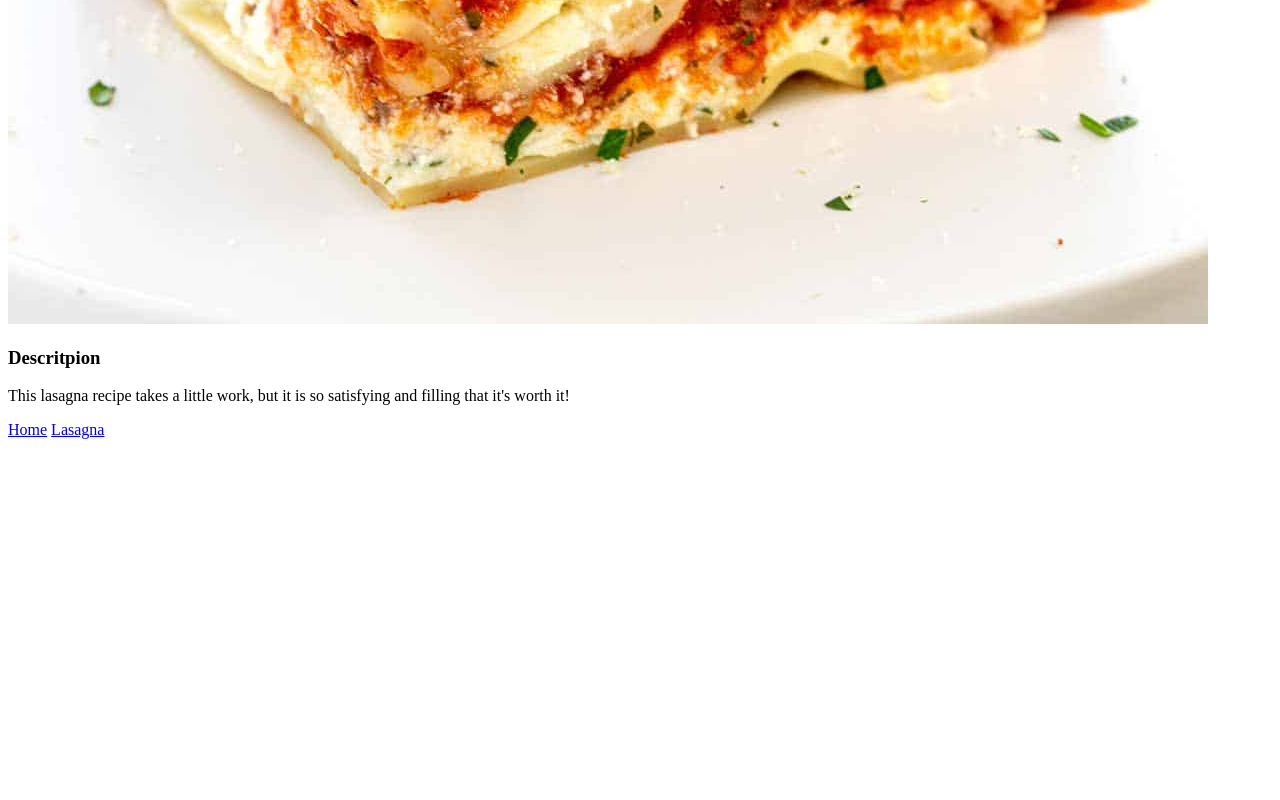
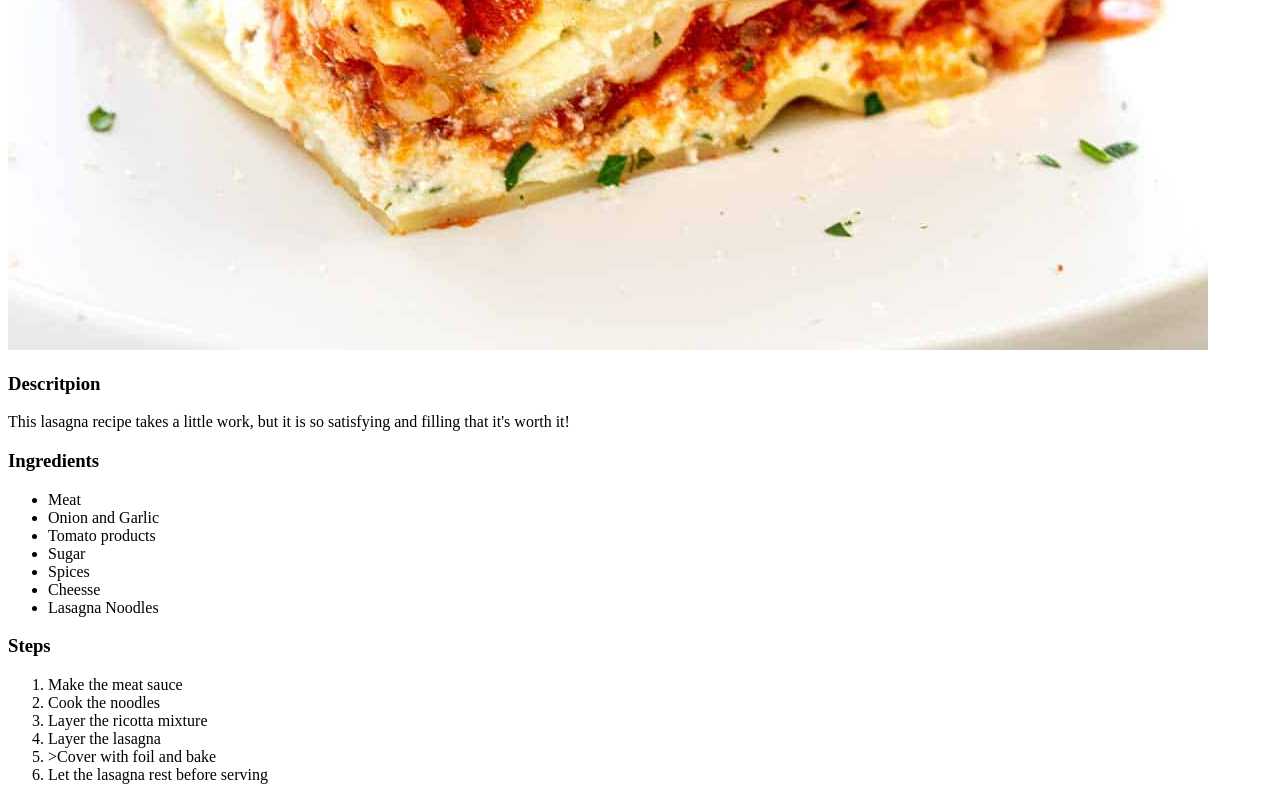
Before and after one commit to xbehemoth123/odin-recipess, a plain HTML site: page index.html in a window 1280 px wide. Shown: the part 956-1756 px from the top of the page. Before the commit the page ends 1403 px from the top, so only its background shows below. Drawn offline with Linux system fonts and the light colour scheme.

Commit message:
added one recipe

```diff
--- a/index.html
+++ b/index.html
@@ -4,15 +4,38 @@
     <meta charset="UTF-8">
     <meta name="viewport" content="width=device-width, initial-scale=1.0">
     <title>Document</title>
+    <a href="index.html">Home</a>
+    <a href="recipes/lasagna.html">Lasagna</a>
 </head>
 <body>
     <h1>Odin Recipes</h1>
     <img src="images/lasagna.jpg" alt="lasagna">
     <h3>Descritpion</h3>
-    <p>This lasagna recipe takes a little work,
-    but it is so satisfying and filling that it's worth it!
+    <p>
+        This lasagna recipe takes a little work,
+        but it is so satisfying and filling that it's worth it!
     </p>
-    <a href="index.html">Home</a>
-    <a href="recipes/lasagna.html">Lasagna</a>
+    <h3>Ingredients</h3>
+    <ul>
+        <li>Meat</li>
+        <li>Onion and Garlic</li>
+        <li>Tomato products</li>
+        <li>Sugar</li>
+        <li>Spices</li>
+        <li>Cheesse</li>
+        <li>Lasagna Noodles</li>
+    </ul>
+
+    <h3>Steps</h3>
+    <ol>
+        <li>Make the meat sauce</li>
+        <li>Cook the noodles</li>
+        <li>Layer the ricotta mixture</li>
+        <li>Layer the lasagna</li>
+        <li>>Cover with foil and bake</li>
+        <li>Let the lasagna rest before serving</li>
+    </ol>
+
+
 </body>
 </html>
```
